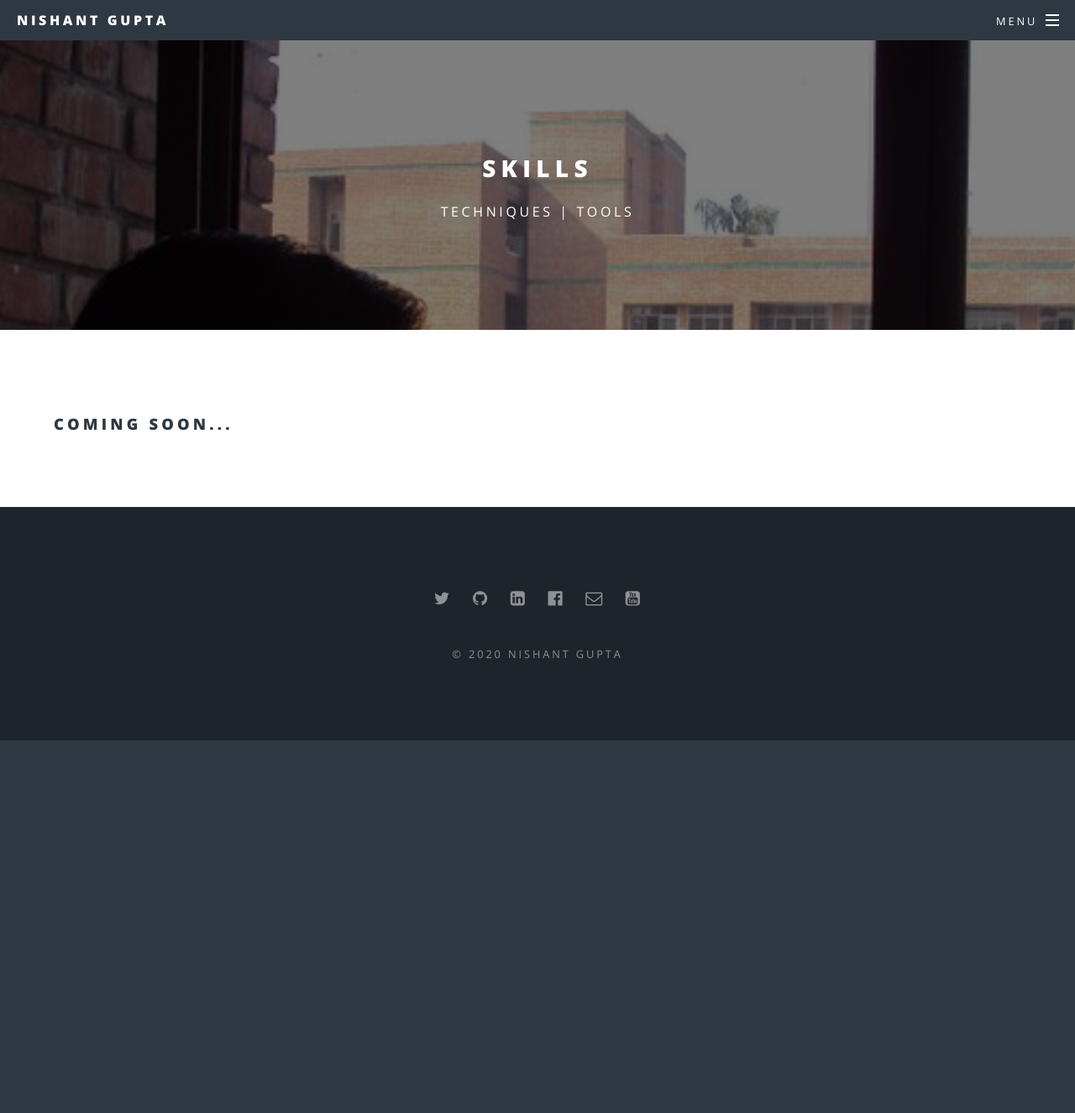
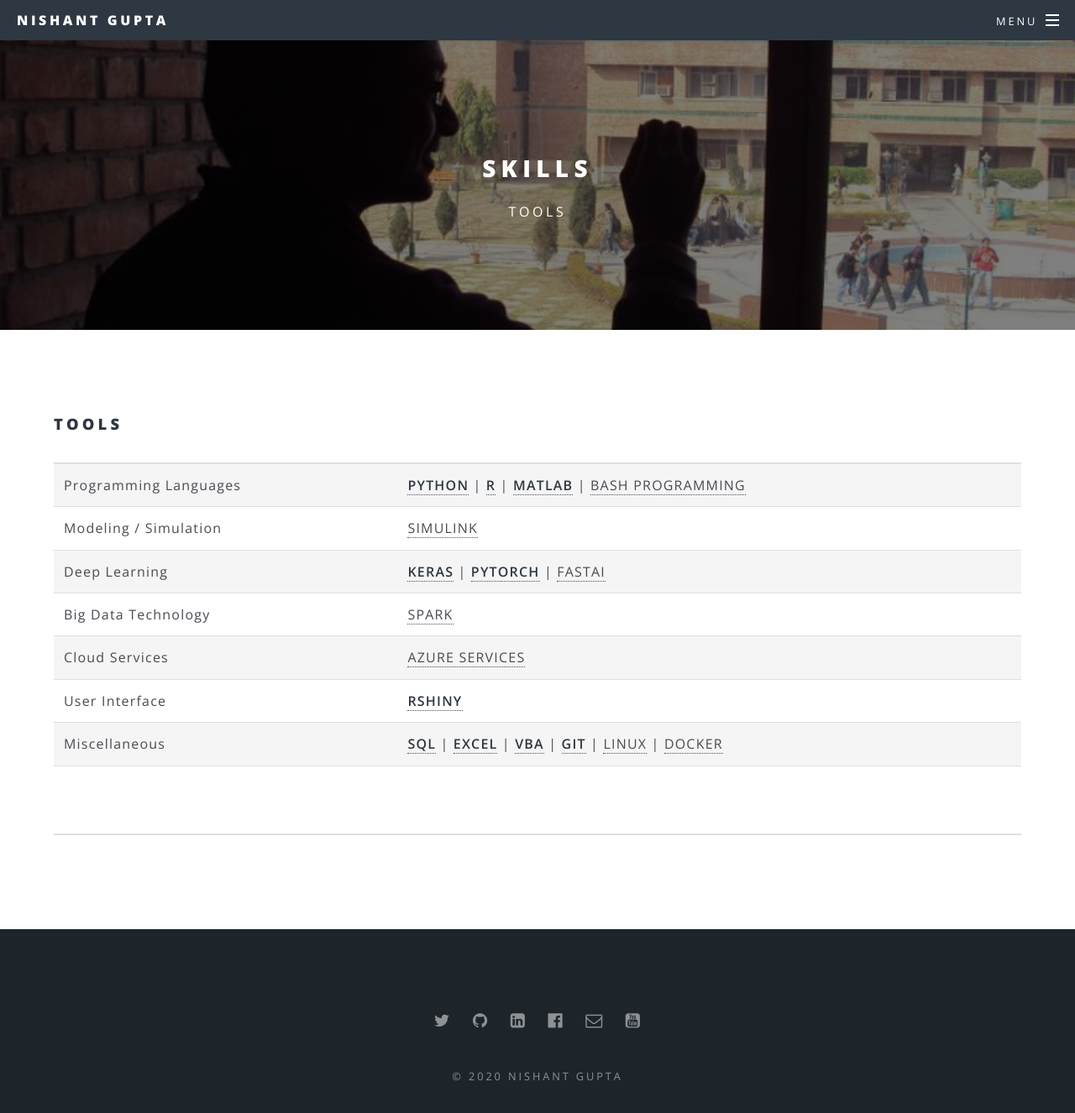
Before and after one commit to imnishantg/imnishantg.github.io, a Jekyll site: the page built from skills.html, in a window 1280 px wide and 1385 px high. Shown: the top 1326 px of the window at 84% size. Built offline with Jekyll 4.4.1, drawn with Linux system fonts in a browser that asks for light colours.

Commit message:
add skills and independent coursework. Add new pages

```diff
--- /dev/null
+++ b/misc_pages/college_projects.html
@@ -0,0 +1,6 @@
+---
+layout: page
+title: College Projects
+subtitle: BTech Project | Electronics | MATLAB | ...
+---
+	<h3>Coming Soon...</h3>
--- /dev/null
+++ b/misc_pages/position_of_responsibility.html
@@ -0,0 +1,6 @@
+---
+layout: page
+title: Position Of Responsibility
+subtitle: IEEE | Innovision | LetMeKnow
+---
+	<h3>Coming Soon...</h3>
--- a/skills.html
+++ b/skills.html
@@ -1,6 +1,57 @@
 ---
 layout: page
 title: Skills
-subtitle: TECHNIQUES | TOOLS
+subtitle: TOOLS
 ---
-	<h3>Coming Soon...</h3>
+<h3>Tools</h3>
+
+<div class="table-wrapper">
+	<table>
+		<thead>
+			<tr>
+				<th></th>
+				<th></th>
+			</tr>
+		</thead>
+		<tbody>
+
+			<tr>
+				<td>Programming Languages</td>
+				<td><a href="https://www.python.org/"><b>PYTHON</b></a> | <a href="https://www.r-project.org/"><b>R</b></a> | <a href="https://www.mathworks.com/products/matlab.html"><b>MATLAB</b></a> | <a href="https://en.wikipedia.org/wiki/Bash_(Unix_shell)">BASH PROGRAMMING</a></td>
+			</tr>
+
+			<tr>
+				<td>Modeling / Simulation</td>
+				<td><a href="https://www.mathworks.com/products/simulink.html">SIMULINK</a></td>
+			</tr>
+
+			<tr>
+				<td>Deep Learning</td>
+				<td><a href="https://keras.io/"><b>KERAS</b></a> | <a href="https://pytorch.org//"><b>PYTORCH</b></a> | <a href="https://github.com/fastai/fastai">FASTAI</a></td>
+			</tr>
+
+			<tr>
+				<td>Big Data Technology</td>
+				<td><a href="https://spark.apache.org/">SPARK</a></td>
+			</tr>
+
+			<tr>
+				<td>Cloud Services</td>
+				<td><a href="https://azure.microsoft.com/en-in/">AZURE SERVICES</a></td>
+			</tr>
+
+			<tr>
+				<td>User Interface</td>
+				<td><a href="https://rstudio.com/products/shiny/shiny-server/"><b>RSHINY</b></a></td>
+			</tr>
+
+			<tr>
+				<td>Miscellaneous</td>
+				<td><a href="https://en.wikipedia.org/wiki/SQL"><b>SQL</b></a> | <a href="https://products.office.com/en-in/excel"><b>EXCEL</b></a> | <a href="https://en.wikipedia.org/wiki/Visual_Basic_for_Applications"><b>VBA</b></a> | <a href="https://en.wikipedia.org/wiki/Git"><b>GIT</b></a> | <a href="https://en.wikipedia.org/wiki/Linux">LINUX</a> | <a href="https://www.docker.com/">DOCKER</a></td>
+			</tr>
+
+		</tbody>
+	</table>
+</div>
+
+<hr />
```
Also changed, not shown: academics.html (+7 -0 lines), independent_coursework.html (+15 -1 lines).
